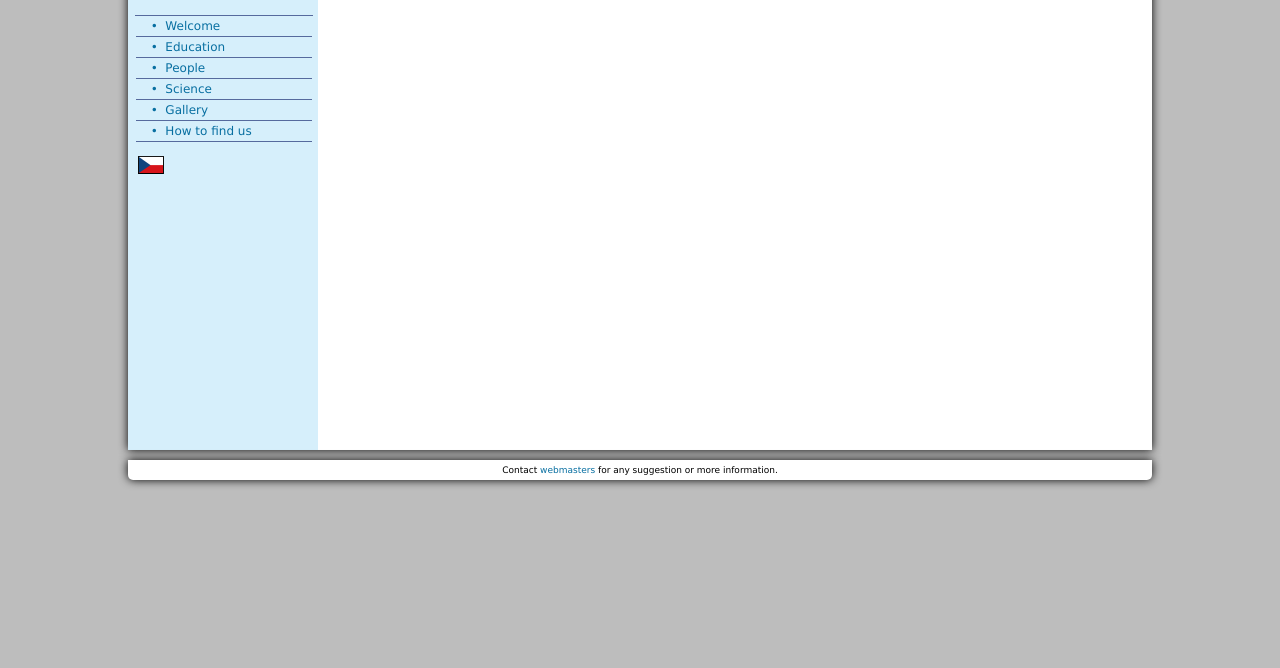
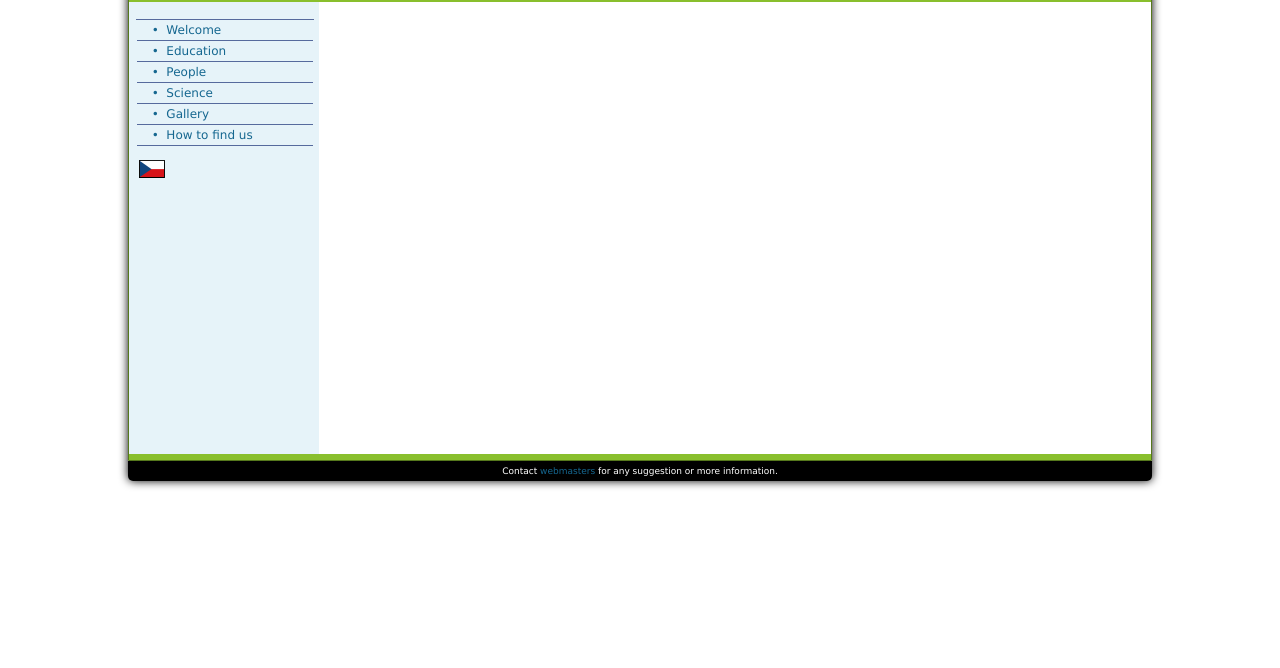
Before and after one commit to FUUK/fuuk, a Django app: template templates/people/articles.html in a window 1280 px wide. Shown: the part 132-800 px from the top of the page. Run offline with Django 3.2, Linux system fonts and the light colour scheme; the template is opened without the code that fills it, so the values that code supplies are empty; parts of the project's set-up code (start-up, migrations or seed data) failed here and were passed over.

Commit message:
Another version of the new look.

```diff
--- a/media/css/style.css
+++ b/media/css/style.css
@@ -11,7 +11,6 @@ width: 80%;
 margin:10px auto;
 padding:0;
 color: #000000;
-background:#bdbdbd;
 font-family: "Helvetica CE", Verdana, Arial;
 font-size: 10pt;
 }
@@ -19,6 +18,9 @@ font-size: 10pt;
 #container
 {
 background:#bdbdbd;
+-webkit-border-radius: 5px;
+-moz-border-radius: 5px;
+border-radius: 5px;
 }
 
 /**********/
@@ -51,7 +53,8 @@ padding: 0;
 
 #container2
 {
-background: #d6effb;
+border: 1px solid #56781c;
+background: #e6f3f9;
 -webkit-border-top-left-radius: 5px;
 -webkit-border-top-right-radius: 5px;
 -moz-border-radius-topleft: 5px;
@@ -84,11 +87,22 @@ min-height: 450px;
 
 #main-content
 {
-margin-bottom: 10px;
 min-height: 425px;
 padding: 1em;
 background: white;
 text-align: justify
+}
+
+#stripe_1
+{
+background: #89bf2d;
+height: 3px;
+}
+
+#stripe_2
+{
+background: #89bf2d;
+height: 6px;
 }
 
 /**********/
@@ -99,7 +113,8 @@ text-align: justify
 padding: 5px 0px;
 font-size: 9px;
 text-align: center;
-background: white;
+background: black;
+color: white;
 -webkit-border-bottom-right-radius: 5px;
 -webkit-border-bottom-left-radius: 5px;
 -moz-border-radius-bottomright: 5px;
@@ -279,7 +294,7 @@ h3	{color: #000000; font-size: 10pt;}
 
 a
 {
-color: #086fa1;
+color: #156790;
 text-decoration: none;
 }
 
--- a/templates/base.html
+++ b/templates/base.html
@@ -43,8 +43,8 @@
     </head>
 
     <body>
-        <div id="container">
-            <div id="container2" class="shadow">
+        <div id="container" class="shadow">
+            <div id="container2">
             <!-- Header -->
             <div id="header">
                 <div id="header-content" style='background: url(/media/img/logo-stin.png) left no-repeat; width:800px; margin-left: 40px'>
@@ -66,6 +66,7 @@
                 {% endfor %}
                 </div>
             </div>
+            <div id="stripe_1"></div>
             <!-- END Header -->
                 <!-- Sidebar -->
                 <div id="sidebar">
@@ -118,10 +119,11 @@
                         {% block content %}{% endblock %}
                     </div>
                 </div>
+                <div id="stripe_2"></div>
                 <!-- END Content -->
             </div>
             <!-- Footer -->
-            <div id="footer" class="shadow" >
+            <div id="footer">
                 <div id="paticka">
                     {% trans "Contact" %} <a href="mailto:profant@karlov.mff.cuni.cz,pazderka@karlov.mff.cuni.cz">{% trans "webmasters" %}</a> {% trans  "for any suggestion or more information." %}
                 </div>
```
Also changed, not shown: other parts of media/css/style.css (+17 -17 lines).
